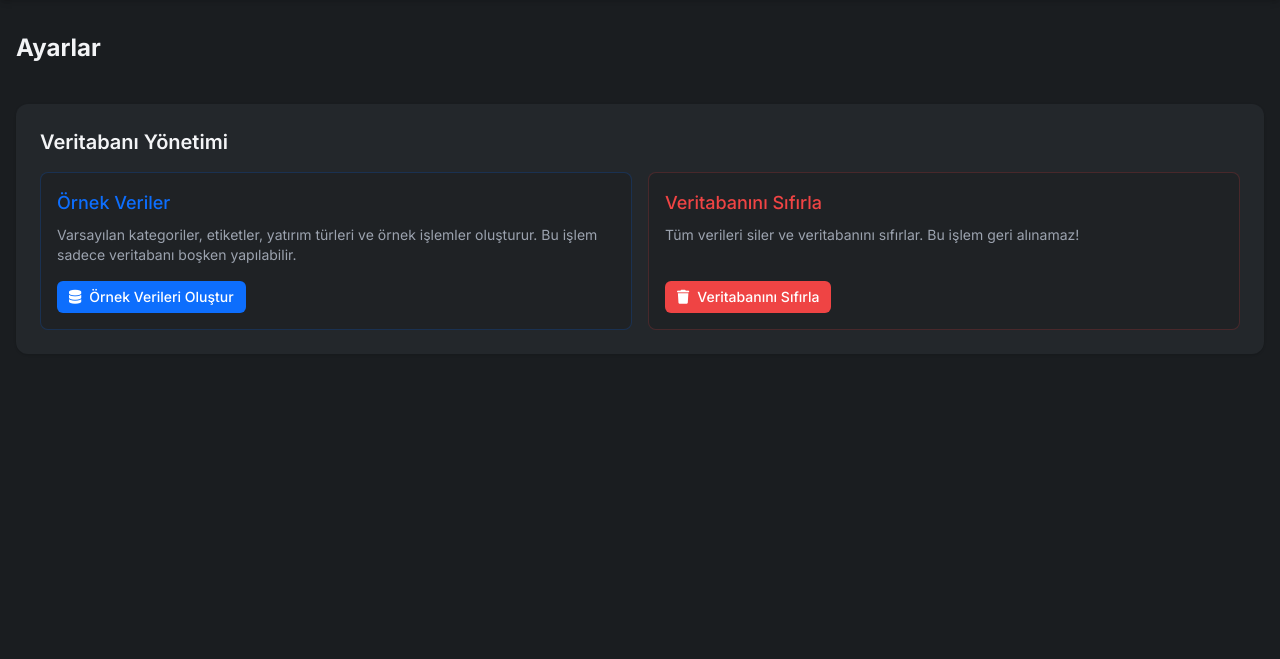
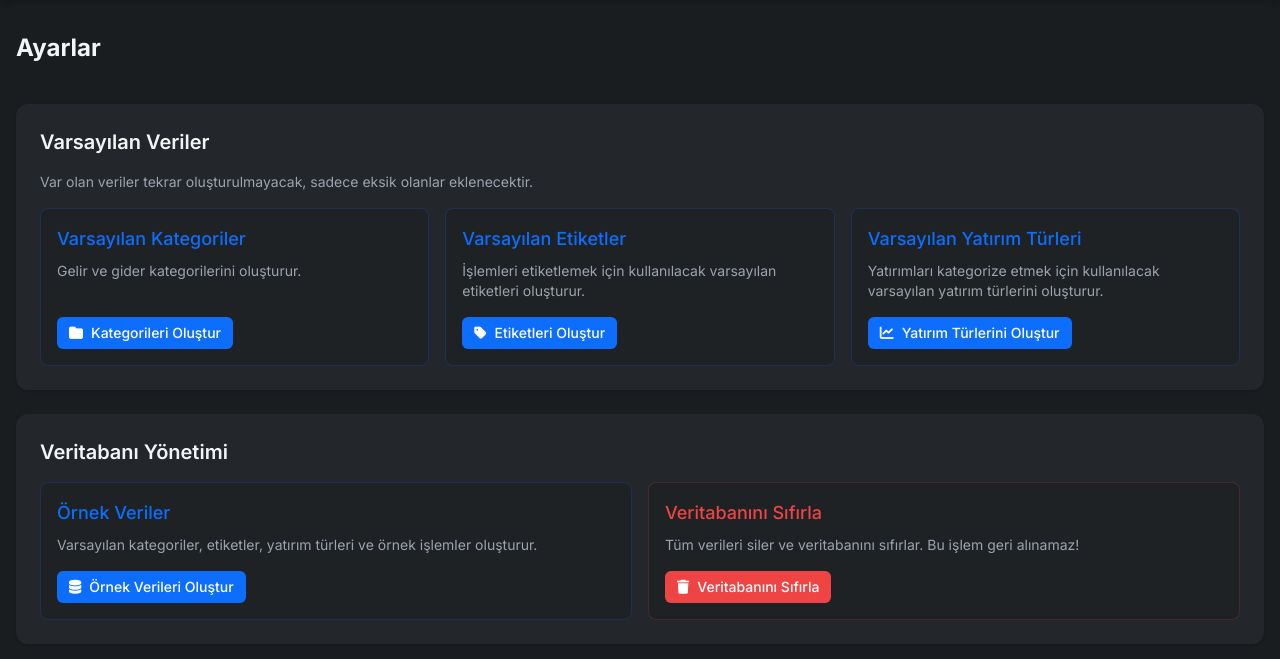
Before and after one commit to ZekeriyaAY/track-finance, a Flask app: page /settings/ in a window 1280 px wide. Shown: the part 64-723 px from the top of the page. Run offline with Flask 3, Linux system fonts and the light colour scheme; some libraries are stand-ins or nearby versions.

Commit message:
refactor: settings sayfasındaki açıklama metinlerini düzenlendi

```diff
--- a/templates/settings/index.html
+++ b/templates/settings/index.html
@@ -6,6 +6,58 @@
 <div class="flex flex-col gap-6">
   <div class="flex justify-between items-center mb-4">
     <h1 class="text-2xl font-bold">Ayarlar</h1>
+  </div>
+
+  <!-- Varsayılan Veriler -->
+  <div class="bg-card rounded-xl shadow p-6 space-y-6">
+    <div class="space-y-4">
+      <h2 class="text-xl font-semibold">Varsayılan Veriler</h2>
+      <p class="text-gray-400 text-sm">Var olan veriler tekrar oluşturulmayacak, sadece eksik olanlar eklenecektir.</p>
+
+      <div class="grid grid-cols-1 md:grid-cols-3 gap-4">
+        <!-- Varsayılan Kategoriler -->
+        <div class="p-4 bg-darkbg/40 rounded-lg border border-primary/20 flex flex-col">
+          <h3 class="text-lg font-medium mb-2 text-primary">Varsayılan Kategoriler</h3>
+          <p class="text-gray-400 text-sm mb-4">Gelir ve gider kategorilerini oluşturur.</p>
+          <div class="mt-auto">
+            <form action="{{ url_for('settings.create_default_categories_route') }}" method="POST" class="inline">
+              <button type="submit" class="inline-flex items-center gap-2 px-3 py-2 rounded-md bg-primary text-white hover:bg-primary/90 transition text-sm font-medium">
+                <i class="fas fa-folder"></i>
+                Kategorileri Oluştur
+              </button>
+            </form>
+          </div>
+        </div>
+
+        <!-- Varsayılan Etiketler -->
+        <div class="p-4 bg-darkbg/40 rounded-lg border border-primary/20 flex flex-col">
+          <h3 class="text-lg font-medium mb-2 text-primary">Varsayılan Etiketler</h3>
+          <p class="text-gray-400 text-sm mb-4">İşlemleri etiketlemek için kullanılacak varsayılan etiketleri oluşturur.</p>
+          <div class="mt-auto">
+            <form action="{{ url_for('settings.create_default_tags_route') }}" method="POST" class="inline">
+              <button type="submit" class="inline-flex items-center gap-2 px-3 py-2 rounded-md bg-primary text-white hover:bg-primary/90 transition text-sm font-medium">
+                <i class="fas fa-tag"></i>
+                Etiketleri Oluştur
+              </button>
+            </form>
+          </div>
+        </div>
+
+        <!-- Varsayılan Yatırım Türleri -->
+        <div class="p-4 bg-darkbg/40 rounded-lg border border-primary/20 flex flex-col">
+          <h3 class="text-lg font-medium mb-2 text-primary">Varsayılan Yatırım Türleri</h3>
+          <p class="text-gray-400 text-sm mb-4">Yatırımları kategorize etmek için kullanılacak varsayılan yatırım türlerini oluşturur.</p>
+          <div class="mt-auto">
+            <form action="{{ url_for('settings.create_default_investment_types_route') }}" method="POST" class="inline">
+              <button type="submit" class="inline-flex items-center gap-2 px-3 py-2 rounded-md bg-primary text-white hover:bg-primary/90 transition text-sm font-medium">
+                <i class="fas fa-chart-line"></i>
+                Yatırım Türlerini Oluştur
+              </button>
+            </form>
+          </div>
+        </div>
+      </div>
+    </div>
   </div>
 
   <!-- Veritabanı Yönetimi -->
@@ -17,7 +69,7 @@
         <!-- Örnek Veriler -->
         <div class="p-4 bg-darkbg/40 rounded-lg border border-primary/20 flex flex-col">
           <h3 class="text-lg font-medium mb-2 text-primary">Örnek Veriler</h3>
-          <p class="text-gray-400 text-sm mb-4">Varsayılan kategoriler, etiketler, yatırım türleri ve örnek işlemler oluşturur. Bu işlem sadece veritabanı boşken yapılabilir.</p>
+          <p class="text-gray-400 text-sm mb-4">Varsayılan kategoriler, etiketler, yatırım türleri ve örnek işlemler oluşturur.</p>
           <div class="mt-auto">
             <form action="{{ url_for('settings.create_dummy_data_route') }}" method="POST" class="inline">
               <button type="submit" class="inline-flex items-center gap-2 px-3 py-2 rounded-md bg-primary text-white hover:bg-primary/90 transition text-sm font-medium">
```
